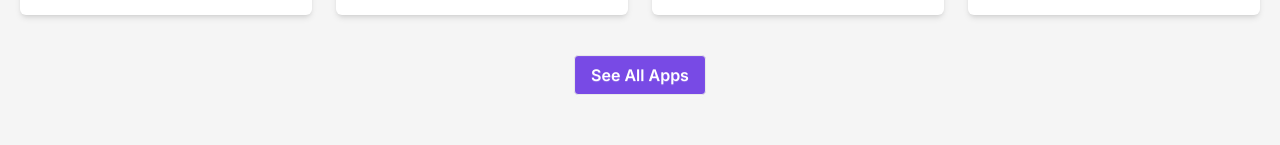
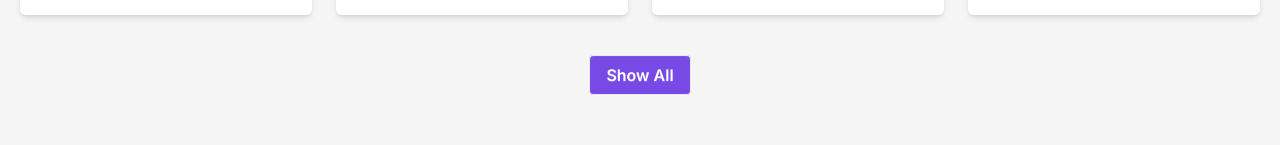
Before and after one commit to programmerrakibul/hero.io, a React (Vite) app: page / in a window 1280 px wide. Shown: the part 1076-1221 px from the top of the page. Built offline with nearby package versions, Linux system fonts and the light colour scheme.

Commit message:
modified

```diff
--- a/src/components/TrendingApps/TrendingApps.jsx
+++ b/src/components/TrendingApps/TrendingApps.jsx
@@ -30,7 +30,7 @@ const TrendingApps = () => {
             to="apps"
             className="btn bg-[#642ee3da] hover:bg-[#632EE3] text-white duration-300"
           >
-            See All Apps
+            Show All
           </Link>
         </div>
       </Container>
```
